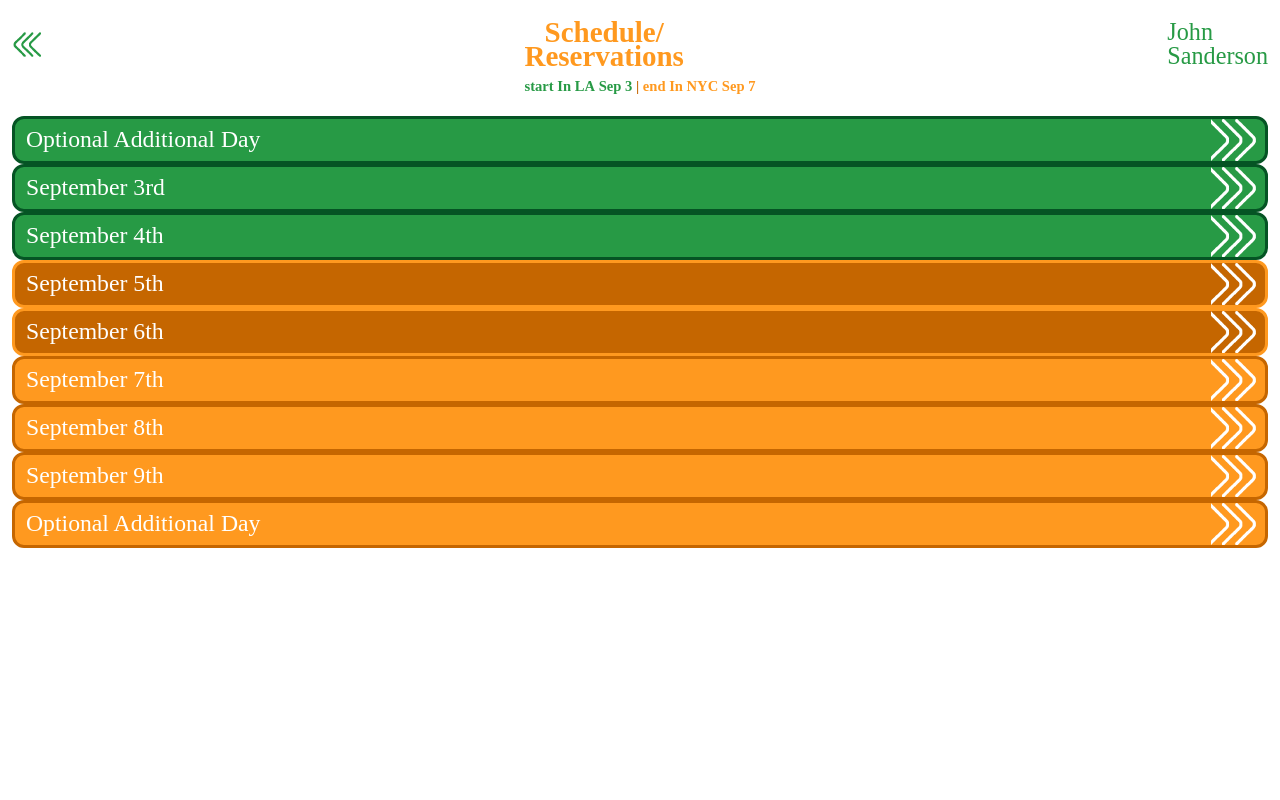
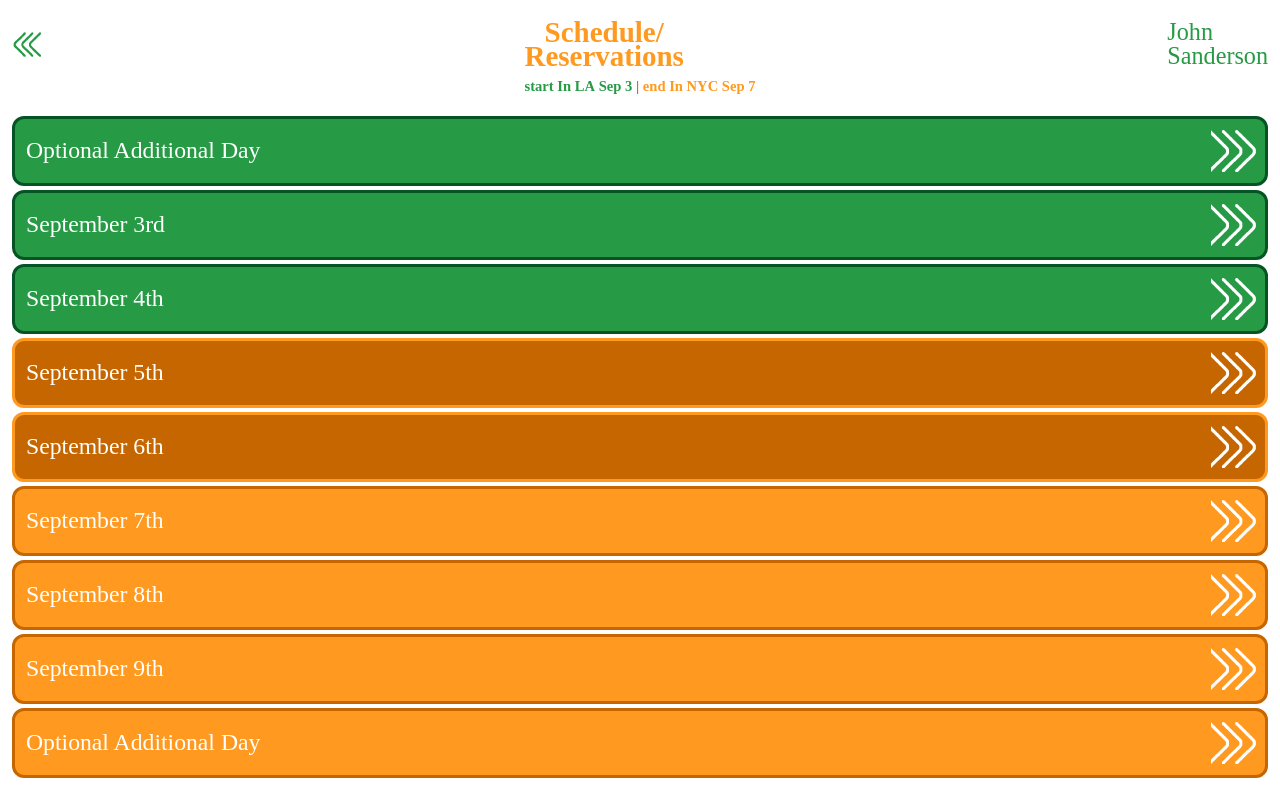
Before and after one commit to goldenfinix68/j1explorers-frontend, a React (Create React App) app: page /j1explorers-frontend/schedule in a window 1280 px wide. Built offline with nearby package versions, Linux system fonts and the light colour scheme; a web font is replaced by a local one.

Commit message:
Update schedule page as dynamic

```diff
--- a/src/pages/schedule/schedule.page.tsx
+++ b/src/pages/schedule/schedule.page.tsx
@@ -2,66 +2,13 @@ import React from "react";
 import { Link, useNavigate } from "react-router-dom";
 import NavButtonComponent from "../../components/nav.button";
 import HeaderComponent from "../../components/header";
+import { schedules } from "../../consts/api_data";
+import { isPair } from "../../utils/common";
+import { BUTTON_COLORS } from "../../consts";
 
 export const SchedulePage: React.FC = () => {
   const navigate = useNavigate();
 
-  const scheduleArray = [
-    {
-      title: "Optional Additional Day",
-      backgroundColor: "bg-primary",
-      borderColor: "border-darkgreen",
-      path: "/schedule/3",
-    },
-    {
-      title: "September 3rd",
-      backgroundColor: "bg-primary",
-      borderColor: "border-darkgreen",
-      path: "/schedule/3",
-    },
-    {
-      title: "September 4th",
-      backgroundColor: "bg-primary",
-      borderColor: "border-darkgreen",
-      path: "/schedule/3",
-    },
-    {
-      title: "September 5th",
-      backgroundColor: "bg-darkyellow",
-      borderColor: "border-secondary",
-      path: "/schedule/3",
-    },
-    {
-      title: "September 6th",
-      backgroundColor: "bg-darkyellow",
-      borderColor: "border-secondary",
-      path: "/schedule/3",
-    },
-    {
-      title: "September 7th",
-      backgroundColor: "bg-secondary",
-      borderColor: "border-darkyellow",
-      path: "/schedule/7",
-    },
-    {
-      title: "September 8th",
-      backgroundColor: "bg-secondary",
-      borderColor: "border-darkyellow",
-      path: "/schedule/3",
-    },
-    {
-      title: "September 9th",
-      backgroundColor: "bg-secondary",
-      borderColor: "border-darkyellow",
-      path: "/schedule/3",
-    },
-    {
-      title: "Optional Additional Day",
-      backgroundColor: "bg-secondary",
-      borderColor: "border-darkyellow",
-      path: "/schedule/3",
-    },
-  ];
   return (
     <>
       <HeaderComponent>
@@ -74,11 +21,11 @@ export const SchedulePage: React.FC = () => {
         </div>
       </HeaderComponent>
       <div className="mx-3 text-[11.67px] mt-[18px] font-light">
-        {scheduleArray.map(({ title, backgroundColor, borderColor, path }) => (
+        {schedules.map(({ title, location }, index) => (
           <NavButtonComponent
-            title={title}
-            className={`${backgroundColor} ${borderColor} text-[23.71px]`}
-            onClick={() => navigate(path)}
+            title={isPair<string>(title) ? title.first : title}
+            className={`${BUTTON_COLORS[location]} text-[23.71px] mb-1 py-[11px]`}
+            onClick={() => navigate(index.toString())}
           />
         ))}
       </div>
```
